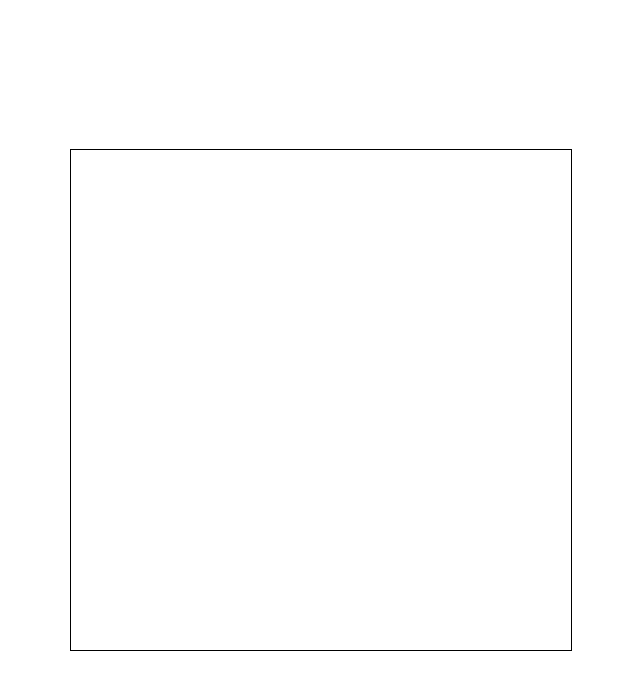
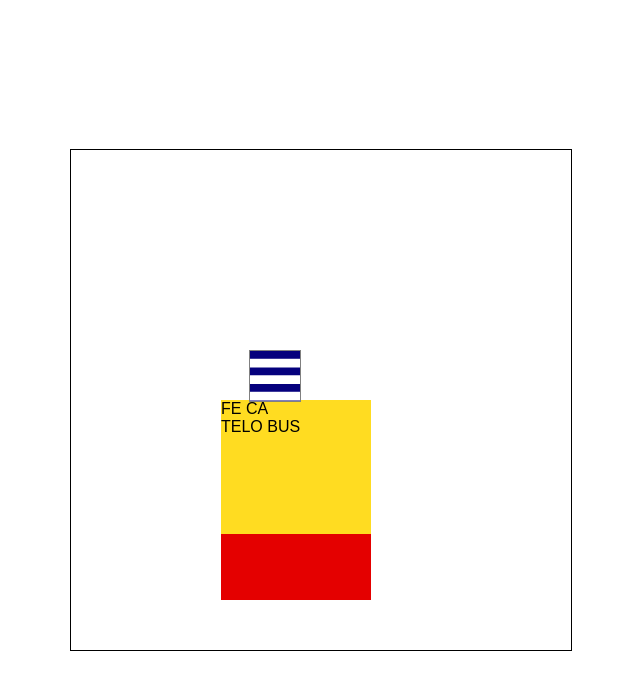
Before and after one commit to takaramarina/css-still-life, a plain HTML site: page index.html in a window 1280 px wide. Shown: the whole page, without its empty margins (319-959 px from the left). Drawn offline with Linux system fonts and the light colour scheme.

Commit message:
class stuff

```diff
--- a/index.html
+++ b/index.html
@@ -9,15 +9,55 @@
     margin: 0
   }
 
-  .frame{
+  .frame {
     border: 1px solid black;
     width: 500px;
     height: 500px;
+    position: relative;
 /*     border: 2px dotted green; */
 /*     margin: 0 auto; */
+  }
+
+  .bustelo {
+    width: 150px;
+    height: 200px;
+    background-color: rgb(255, 220, 33);
+    position: absolute;
+    right: 200px;
+    bottom: 50px;
+  }
+
+  .cup {
+    background: linear-gradient(0deg, rgba(255,255,255,1) 53%, rgba(5,0,125,1) 53%);
+);
+    background-size: 100% 33%;
+    width: 50px;
+    height: 50px;
+    position: absolute;
+    right: 270px;
+    top: 200px;
+    border: 1px solid gray;
+  }
+
+  .brand {
+    font-family: sans-serif;
+  }
+  .red {
+    background-color: rgb(228, 0, 0);
+    height: 33%;
+    width: 100%;
+    position: absolute;
+    bottom: 0px;
   }
 
 </style>
 
 
-<div class="frame"></h1>
+<div class="frame">
+	<div class="bustelo">
+    <div class="brand">FE CA</div>
+    <div class="brand">TELO BUS</div>
+    <div class="red"></div>
+  </div>
+  <div class="cup"></div>
+</div>
```
